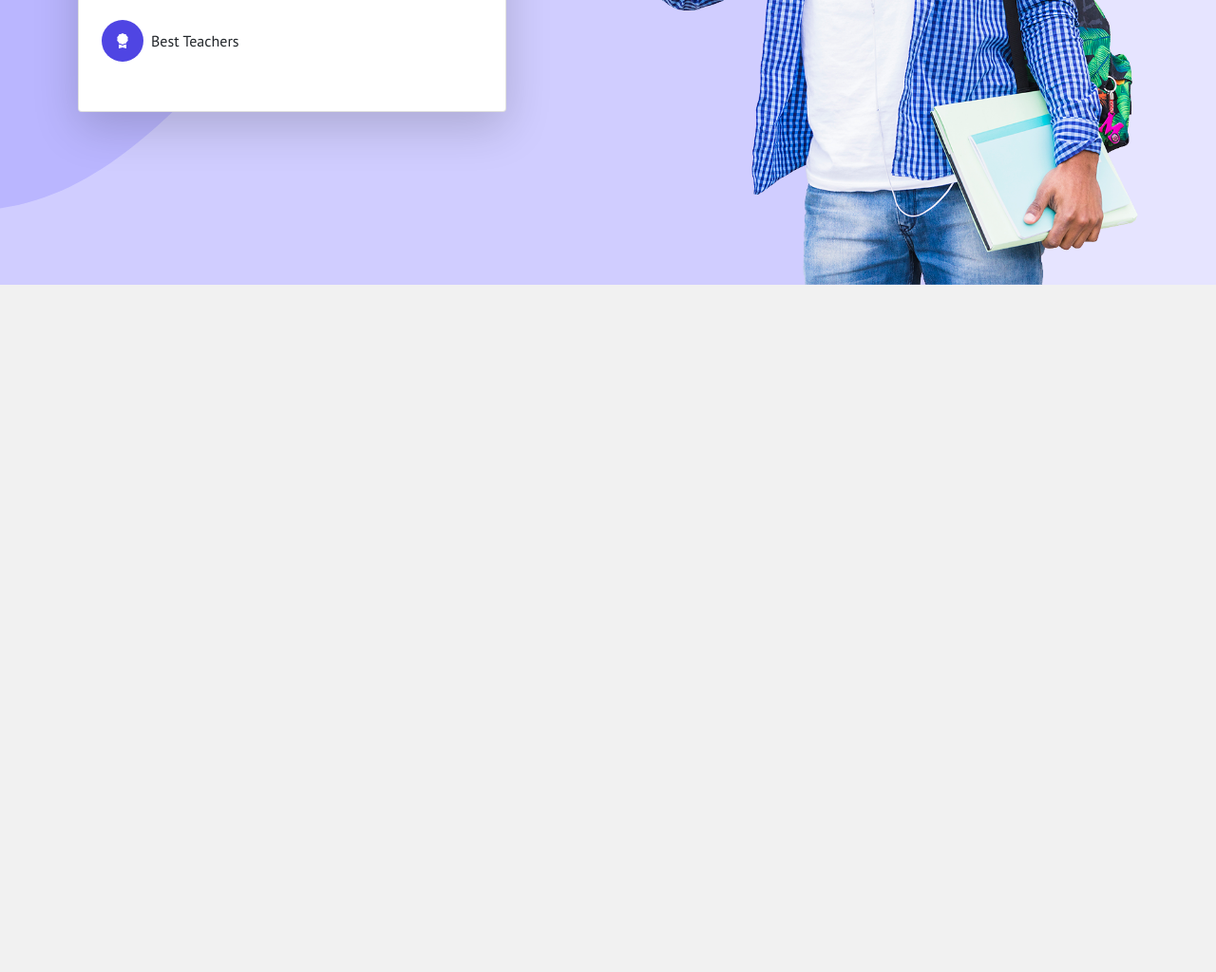
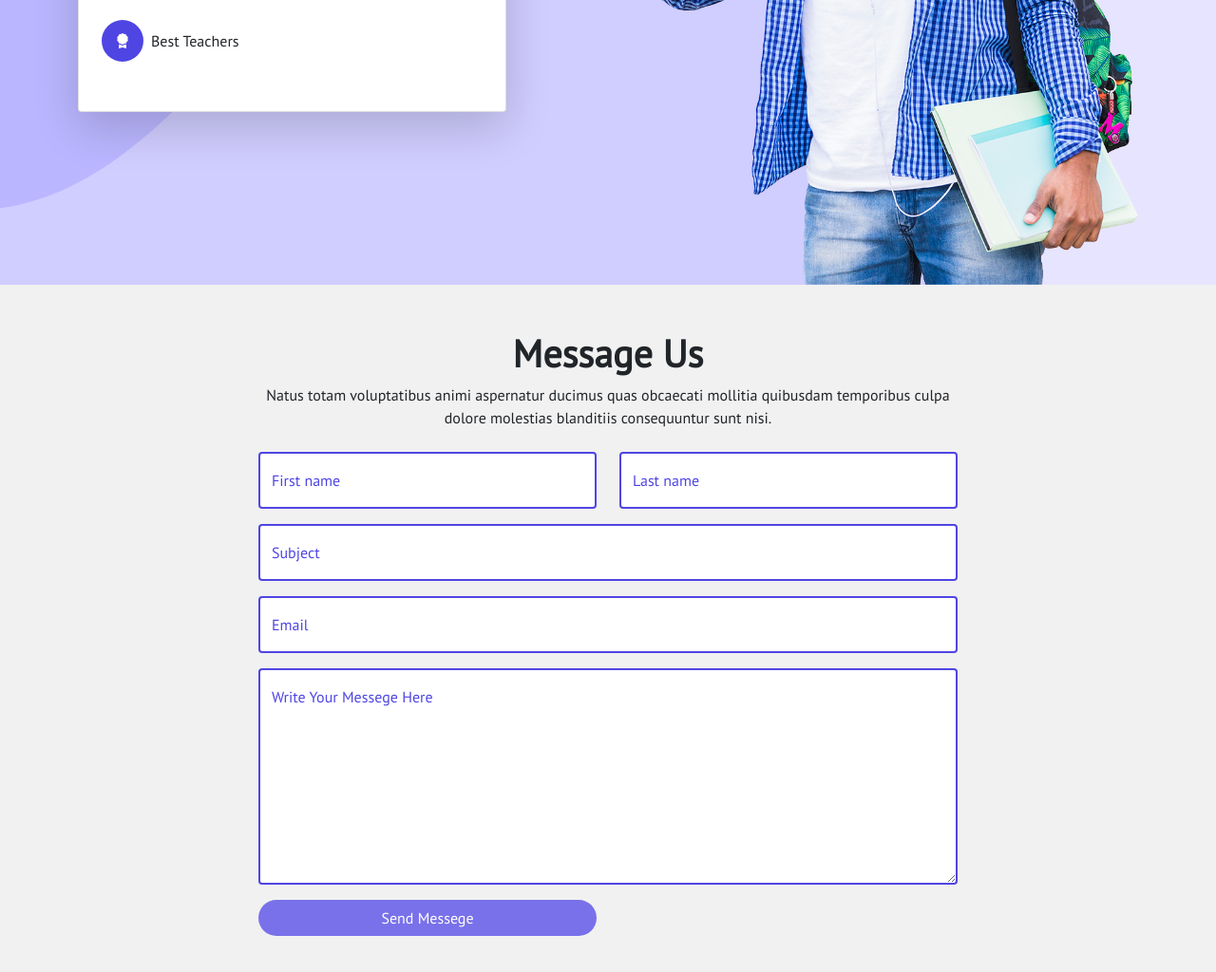
Before and after one commit to mm-tvkl/Complete-Project-4, a website: page index.html in a window 1280 px wide. Shown: the part 4839-5863 px from the top of the page at 95% size. Before the commit the page ends 5139 px from the top, so only its background shows below. Drawn offline with nearby package versions, Linux system fonts and the light colour scheme.

Commit message:
Messege Us added To Project

```diff
--- a/index.html
+++ b/index.html
@@ -400,7 +400,9 @@
                     <div class="col-sm-12 col-md-6 col-lg-4 my-5 my- py-3">
                         <div class="card card-hover bg-hover-light-blue">
                             <div class="card-header bg-white border-0 p-0 d-flex justify-content-center">
-                                <img width="40%" class="user-select-none img-fluid rounded-circle border position-absolute pos-responsive" src="./dist/img/image/avatar1.jpg" alt="">
+                                <img width="40%"
+                                    class="user-select-none img-fluid rounded-circle border position-absolute pos-responsive"
+                                    src="./dist/img/image/avatar1.jpg" alt="">
                             </div>
                             <div class="card-body text-center mt-5 pt-5">
                                 <h4 class="user-select-none">Katleen Stone</h4>
@@ -417,7 +419,9 @@
                     <div class="col-sm-12 col-md-6 col-lg-4 my-5 my- py-3">
                         <div class="card card-hover bg-hover-light-blue">
                             <div class="card-header bg-white border-0 p-0 d-flex justify-content-center">
-                                <img width="40%" class="user-select-none img-fluid rounded-circle border position-absolute pos-responsive" src="./dist/img/image/avatar2.jpg" alt="">
+                                <img width="40%"
+                                    class="user-select-none img-fluid rounded-circle border position-absolute pos-responsive"
+                                    src="./dist/img/image/avatar2.jpg" alt="">
                             </div>
                             <div class="card-body text-center mt-5 pt-5">
                                 <h4 class="user-select-none">Katleen Stone</h4>
@@ -434,7 +438,9 @@
                     <div class="col-sm-12 col-md-6 col-lg-4 my-5 my- py-3">
                         <div class="card card-hover bg-hover-light-blue">
                             <div class="card-header bg-white border-0 p-0 d-flex justify-content-center">
-                                <img width="40%" class="user-select-none img-fluid rounded-circle border position-absolute pos-responsive" src="./dist/img/image/avatar3.jpg" alt="">
+                                <img width="40%"
+                                    class="user-select-none img-fluid rounded-circle border position-absolute pos-responsive"
+                                    src="./dist/img/image/avatar3.jpg" alt="">
                             </div>
                             <div class="card-body text-center mt-5 pt-5">
                                 <h4 class="user-select-none">Katleen Stone</h4>
@@ -465,7 +471,10 @@
                         <div class="col-lg-9 col-sm-12 text-center">
                             <h2 class="text-white">Jerome Jensen</h2>
                             <p class="text-white-50 fs-4">
-                                <span class="text-white">“</span> Lorem ipsum dolor sit amet consectetur adipisicing elit. Rerum rem soluta sit eius necessitatibus voluptate excepturi beatae ad eveniet sapiente impedit quae modi quo provident odit molestias! Rem reprehenderit assumenda <span class="text-white">”</span>
+                                <span class="text-white">“</span> Lorem ipsum dolor sit amet consectetur adipisicing
+                                elit. Rerum rem soluta sit eius necessitatibus voluptate excepturi beatae ad eveniet
+                                sapiente impedit quae modi quo provident odit molestias! Rem reprehenderit assumenda
+                                <span class="text-white">”</span>
                             </p>
                         </div>
                     </div>
@@ -520,6 +529,50 @@
         </div>
     </section>
 
+    <!-- Message Us -->
+    <section>
+        <div class="container-fluid py-5">
+            <div class="container">
+                <!-- Title -->
+                <div class="row justify-content-center">
+                    <div class="col-sm-12 col-lg-8 text-center">
+                        <h1 class="fw-bolder">Message Us</h1>
+                        <p>
+                            Natus totam voluptatibus animi aspernatur ducimus quas obcaecati mollitia quibusdam
+                            temporibus culpa dolore molestias blanditiis consequuntur sunt nisi.
+                        </p>
+                    </div>
+                </div>
+
+                <!-- form -->
+                <div class="row justify-content-center">
+                    <div class="col-sm-12 col-md-8">
+                        <form action="#" class="row">
+                            <div class="col-md-6 col-sm-12 my-2">
+                                <input type="text" class="form-control m-form-control py-3" placeholder="First name">
+                            </div>
+                            <div class="col-md-6 col-sm-12 my-2">
+                                <input type="text" class="form-control m-form-control py-3" placeholder="Last name">
+                            </div>
+                            <div class="col-12 my-2">
+                                <input type="text" class="form-control m-form-control py-3" placeholder="Subject">
+                            </div>
+                            <div class="col-12 my-2">
+                                <input type="email" class="form-control m-form-control py-3" placeholder="Email">
+                            </div>
+                            <div class="col-12 my-2">
+                                <textarea placeholder="Write Your Messege Here" class="form-control m-form-control py-3" cols="30" rows="8"></textarea>
+                            </div>
+                            <div class="col-lg-6 col-md-6 col-sm-12 d-grid my-2">
+                                <input type="submit" value="Send Messege" class="btn btn-primary-color">
+                            </div>
+                        </form>
+                    </div>
+                </div>
+            </div>
+        </div>
+    </section>
+
 </body>
 <!-- Bootstrap.bundle.js -->
 <script src="./node_modules/bootstrap/dist/js/bootstrap.bundle.min.js"></script>
```
Also changed, not shown: dist/css/main.css, dist/scss/_messege.scss (added), dist/scss/_variables.scss, dist/scss/main.scss, 1 other file.
